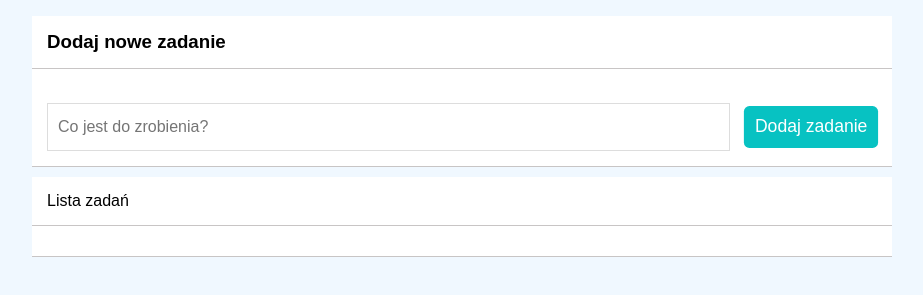
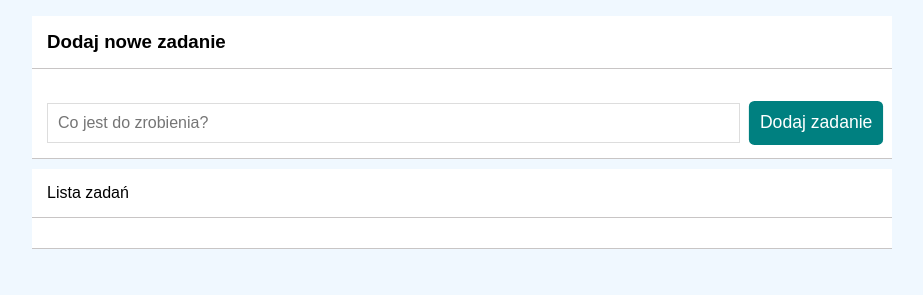
Before and after one commit to MateuszOwczarek28/short-list-to-do-2, a plain HTML site: page index.html in a window 1280 px wide. In both pictures the pointer is over the button "Dodaj zadanie". Shown: the part 71-366 px from the top of the page, without its empty margins (178-1101 px from the left). Drawn offline with nearby package versions, Linux system fonts and the light colour scheme.

Commit message:
modification from.css and delated picture

```diff
--- a/CSS/form.css
+++ b/CSS/form.css
@@ -26,11 +26,6 @@
 }
 
 .form__button:hover {
-    color: white;
-    background: rgb(7, 194, 194);
-    padding: 10px;
-    border: none;
-    border-radius: 5px;
     transform: scale(1.1);
-    margin: 5px;
+    cursor: pointer;;
 }
```
Also changed, not shown: picture/pokaz.gif (deleted).
